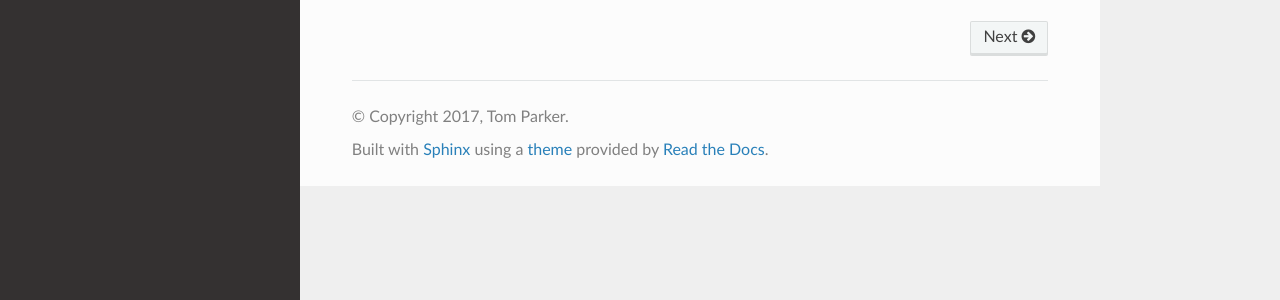
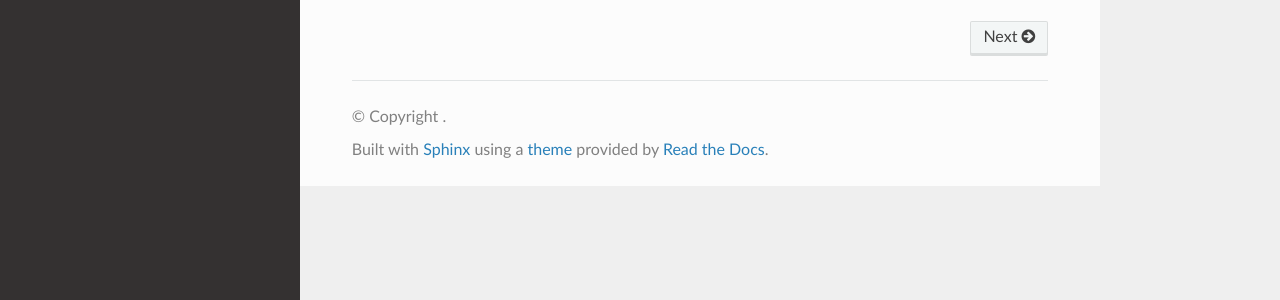
Before and after one commit to awech/tomputils, a Sphinx documentation site: the page built from doc/source/index.rst, in a window 1280 px wide. Shown: the part 464-764 px from the top of the page. Built offline with Sphinx 7.4.7 and the Read the Docs theme 2.0.0, drawn with Linux system fonts in a browser that asks for light colours; formulas are drawn with MathJax 3.

```diff
--- a/doc/source/conf.py
+++ b/doc/source/conf.py
@@ -16,9 +16,9 @@
 # add these directories to sys.path here. If the directory is relative to the
 # documentation root, use os.path.abspath to make it absolute, like shown here.
 #
-# import os
-# import sys
-# sys.path.insert(0, os.path.abspath('.'))
+import os
+import sys
+sys.path.insert(0, os.path.abspath('../..'))
 import sphinx_rtd_theme
 import sys
 from mock import Mock as MagicMock
@@ -65,7 +65,7 @@ master_doc = 'index'
 
 # General information about the project.
 project = u'tomputils'
-copyright = u'2017, Tom Parker'
+# copyright = u'2017, Tom Parker'
 author = u'Tom Parker'
 
 # The version info for the project you're documenting, acts as replacement for
@@ -172,3 +172,6 @@ texinfo_documents = [
      author, 'tomputils', 'One line description of project.',
      'Miscellaneous'),
 ]
+
+# -- Local options --------------------------------------------------------
+nitpicky = True
```
